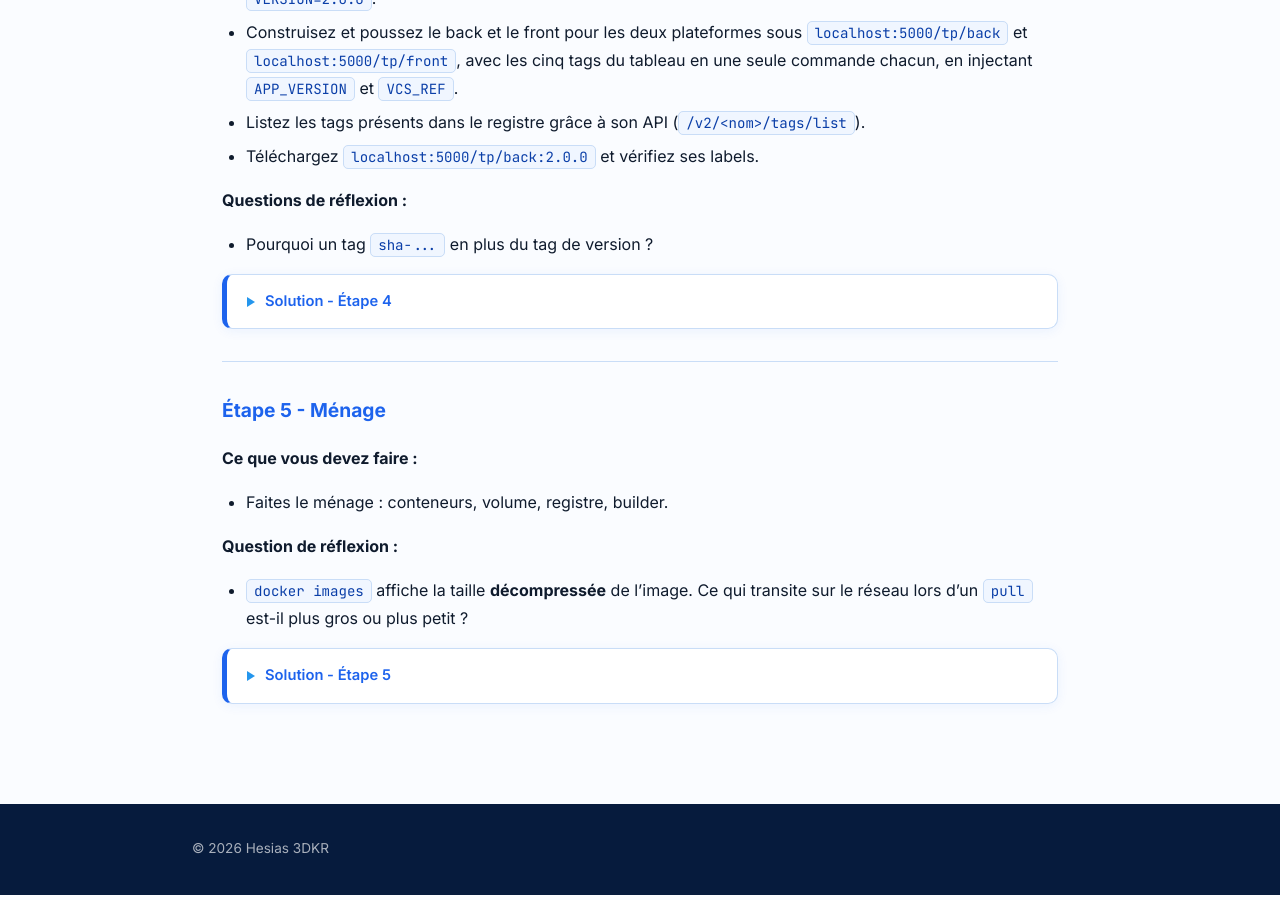
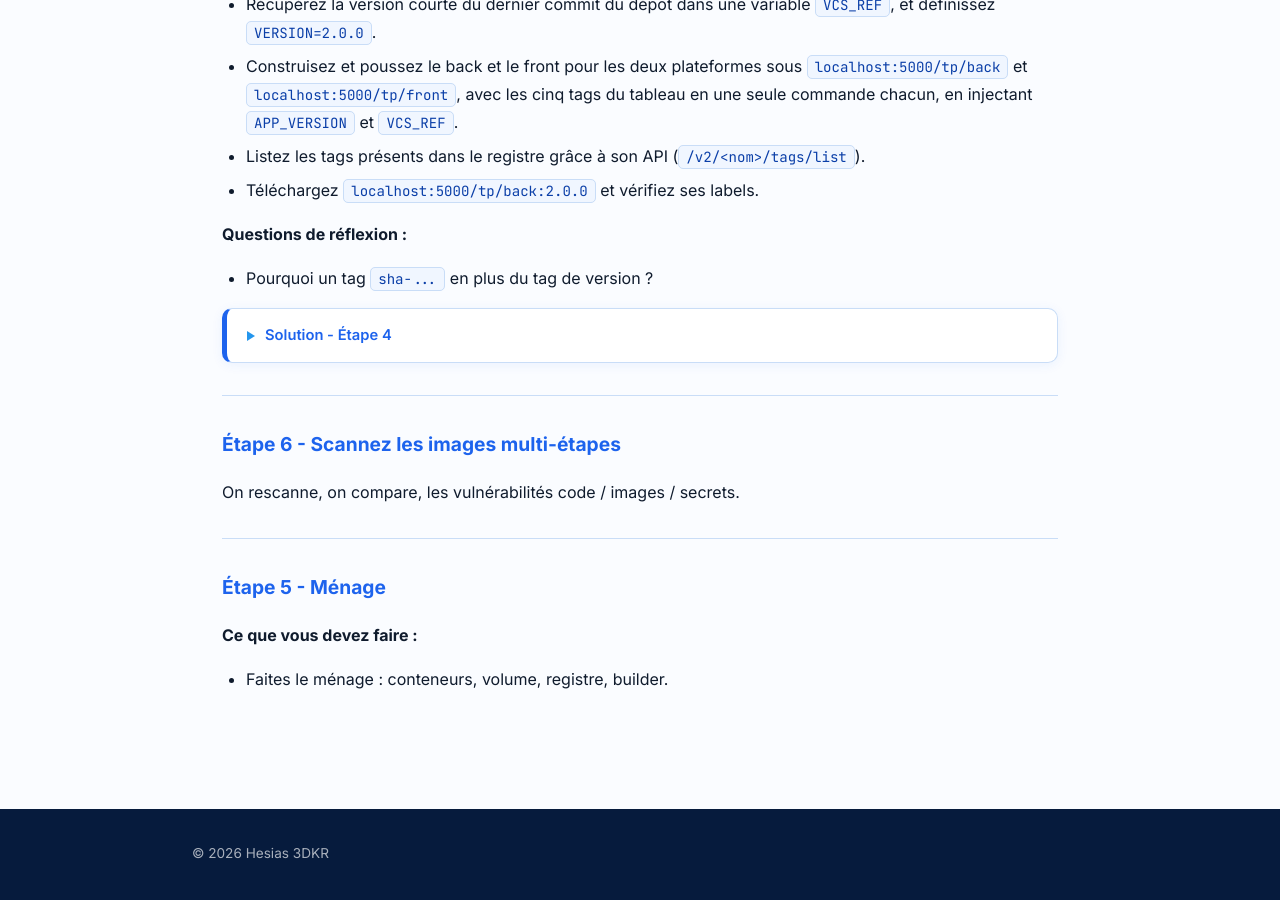
Before and after one commit to jviallon63/Hesias-3DKR, a Jekyll site: the page built from tp/5-buildx-multistage.md, in a window 1280 px wide and 900 px high, scrolled down 5622 px. Built offline with Jekyll 4.4.1, drawn with Linux system fonts in a browser that asks for light colours; some of the changed text lies outside the part shown.

Commit message:
Review TP5

````diff
--- a/tp/5-buildx-multistage.md
+++ b/tp/5-buildx-multistage.md
@@ -363,31 +364,16 @@ Le tag de version dit ce que l'équipe a voulu publier ; le tag `sha-...` dit ex
 
 ---
 
+## Étape 6 - Scannez les images multi-étapes
+
+On rescanne, on compare, les vulnérabilités code / images / secrets.
+
+---
+
 ## Étape 5 - Ménage
 
 **Ce que vous devez faire :**
 
 - Faites le ménage : conteneurs, volume, registre, builder.
 
-**Question de réflexion :**
-
-- `docker images` affiche la taille **décompressée** de l'image. Ce qui transite sur le réseau lors d'un `pull` est-il plus gros ou plus petit ?
-
-{::nomarkdown}
-<details><summary>Solution - Étape 5</summary>
-{:/nomarkdown}
-
-```bash
-docker container rm -f ...
-docker image rm ...
-docker image prune -a
-docker buildx prune
-docker system df
-(docker system prune)
-```
-
-{::nomarkdown}
-</details>
-{:/nomarkdown}
-
 {% endraw %}
````
Also changed, not shown: other parts of tp/5-buildx-multistage.md (+1 -0 lines), tp/4-registry-securite.md (+1 -1 lines).
